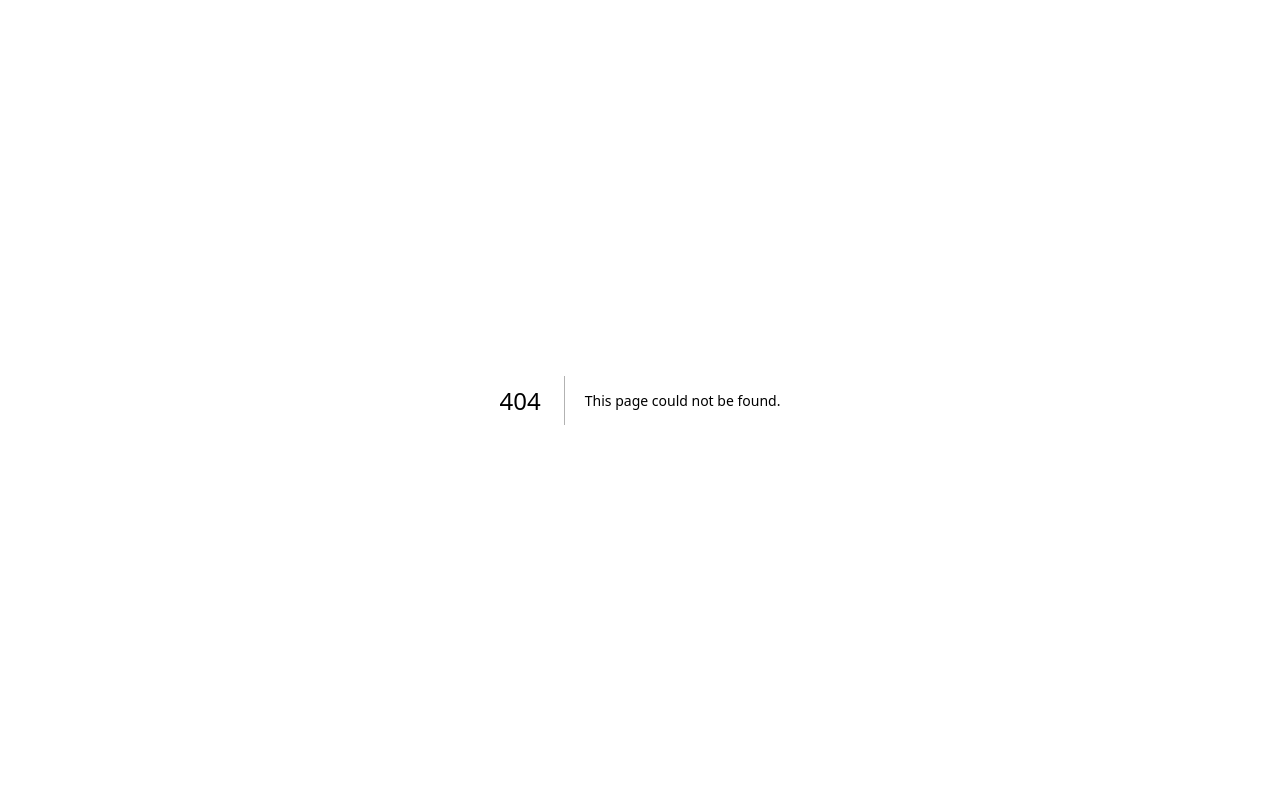
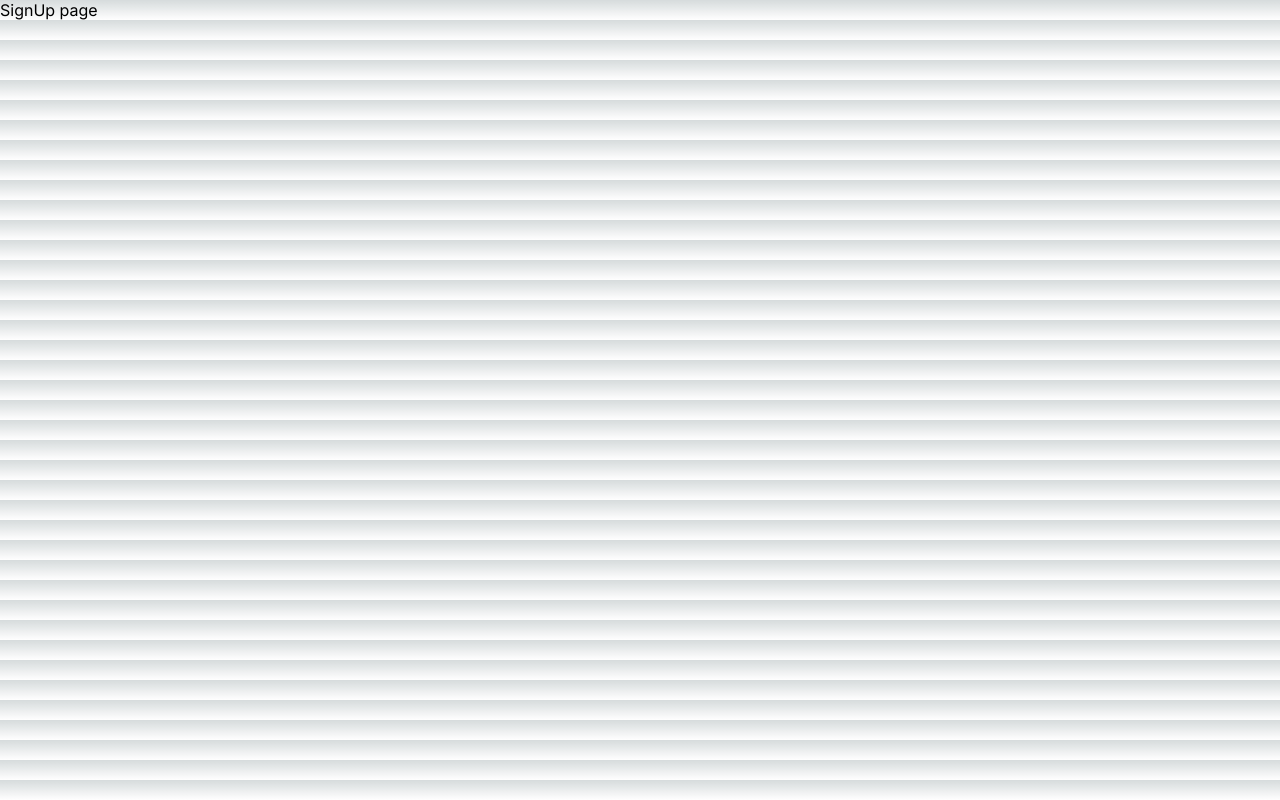
Before and after one commit to chami-gunawardane/NextJs, a Next.js app in the folder my-first-next-app/: page /signup in a window 1280 px wide. Before the commit this address had no page. Built offline with nearby package versions, Linux system fonts and the light colour scheme.

Commit message:
Grouping pages

```diff
--- /dev/null
+++ b/my-first-next-app/src/app/(login)/signup/page.jsx
@@ -0,0 +1,9 @@
+import React from 'react'
+
+function page() {
+  return (
+    <div>SignUp page</div>
+  )
+}
+
+export default page
```
Also changed, not shown: my-first-next-app/src/app/(login)/newuser/page.jsx (added, +9 -0 lines).
